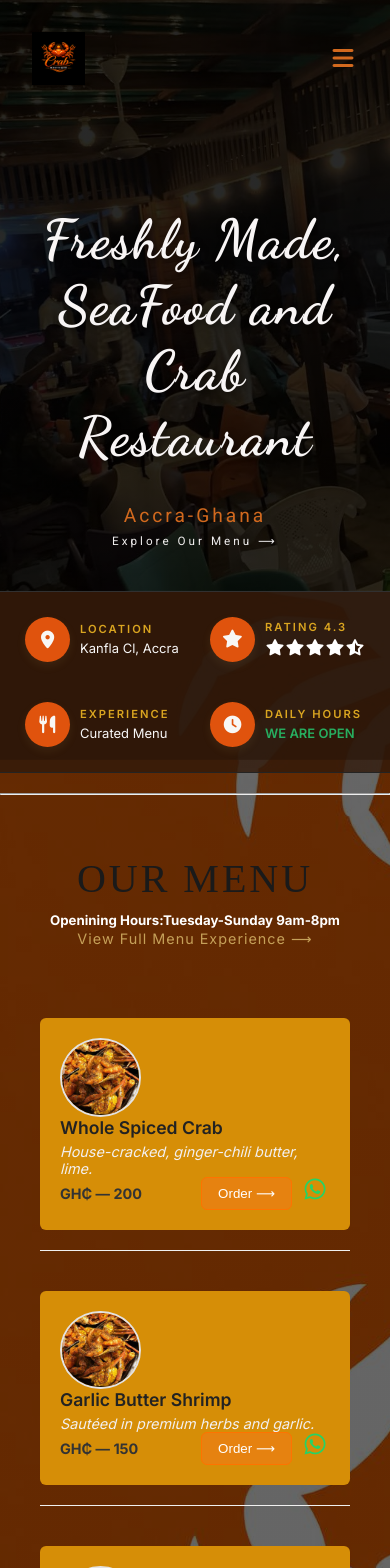
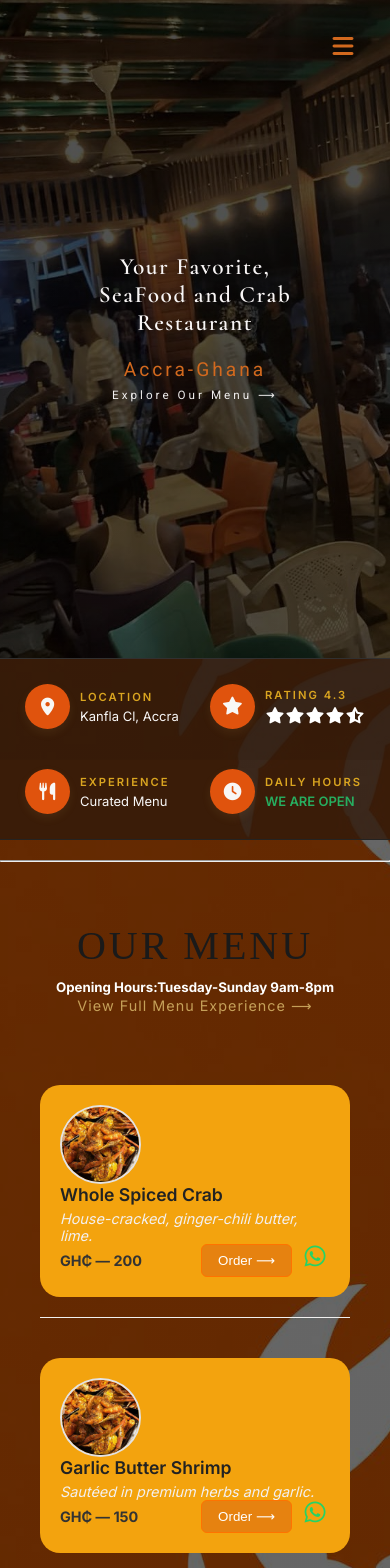
Before and after one commit to xebi112/Crab-Boutique, a React (Vite) app in the folder crab-boutique/: page / in a window 390 px wide. Shown: the top 1568 px of the page. Built offline with nearby package versions, Linux system fonts and the light colour scheme; a web font is replaced by a local one.

Commit message:
mobile view

```diff
--- a/crab-boutique/src/COMPONENTS/Home.jsx
+++ b/crab-boutique/src/COMPONENTS/Home.jsx
@@ -70,9 +70,7 @@ function Home() {
       <div className={`Header ${isSticky ? "sticky" : ""}`}>
         <div className="overlay">
           <div className="head">
-            <p className="logo-name">
-              <img src="crab-Boutiques Logo.png" />
-            </p>
+            <p className="logo-name"></p>
 
             <div className="toggle-menus">
               {!isOpen ? (
@@ -124,7 +122,7 @@ function Home() {
           <section className="hero-section">
             <div className="small-screen-hero-mesg">
               <p className="small-screen-logo-name" data-aos="fade-right">
-                Freshly Made,
+                Your Favorite,
                 <br />
                 SeaFood and Crab Restaurant
               </p>
@@ -202,7 +200,7 @@ function Home() {
               className={`status-value ${shopStatus === true ? "open" : "closed"}`}
             >
               {shopStatus === "MONDAY_CLOSED"
-                ? "Sorry, We are not open on Mondays"
+                ? " We are not open on Mondays"
                 : shopStatus
                   ? " WE ARE OPEN"
                   : "CLOSED UNTIL 9AM"}
@@ -269,7 +267,7 @@ function Home() {
         <div className="menu-table" id="menu">
           <div className="menu-header-area">
             <p className="menu-head">our Menu</p>
-            <h5>Openining Hours:Tuesday-Sunday 9am-8pm</h5>
+            <h5>Opening Hours:Tuesday-Sunday 9am-8pm</h5>
             <Link to="/menu" className="menu-text">
               View Full Menu Experience ⟶
             </Link>
--- a/crab-boutique/src/index.css
+++ b/crab-boutique/src/index.css
@@ -419,7 +419,7 @@ span {
 /*HEARDER STYLING*/
 @media (max-width: 768px) {
   .Header {
-    height: 70vh;
+    height: 78dvh;
     width: 100%;
   }
 
@@ -468,14 +468,14 @@ span {
   }
 
   .small-screen-logo-name {
-    font-size: 14vw;
+    font-size: 6vw;
     line-height: 1.2;
+    letter-spacing: 1.5px;
     text-align: center;
-    letter-spacing: 1.5px;
-    font-family: "Dancing Script";
-    font-weight: 900;
+    font-family: "Cormorant";
+    font-weight: 600;
     color: #f8f5f5;
-    text-shadow: 2px 2px 6px rgba(0, 0, 0, 0.5);
+    text-shadow: 2px 2px 6px rgba(8, 5, 2, 0.5);
   }
 
   .small-screen-hero-mesg {
@@ -486,6 +486,7 @@ span {
     letter-spacing: 3px;
     font-family: "Roboto";
     color: #d2691e;
+    margin: 20%;
   }
   .small-screen-hero-submesg {
     font-size: 3.5vw; /* smaller than the logo text */
@@ -502,7 +503,10 @@ span {
     margin: 0 5px; /* spacing around spans */
   }
   .overlay {
-    background-image: linear-gradient(rgba(0, 0, 0, 0.6), rgba(0, 0, 0, 0.6));
+    background-image: linear-gradient(
+      rgba(0, 0, 0, 0.199),
+      rgba(0, 0, 0, 0.199)
+    );
     background-size: cover;
     background-position: center;
     height: 90vh;
@@ -610,8 +614,10 @@ span {
     font-size: 1.5rem;
     color: #d2691e;
   }
+
   .menu-table {
-    max-width: 1000px;
+    /*hamburger styling mobile*/
+    width: 100%;
     margin: 0;
     padding: 40px;
     background-color: transparent;
@@ -665,10 +671,10 @@ span {
   }
 
   .item-info {
-    background-color: #d68e07;
+    background-color: #f3a30e;
     padding: 20px;
     color: #fff;
-    border-radius: 6px;
+    border-radius: 20px;
   }
 
   .about-details {
@@ -724,5 +730,5 @@ span {
 
 /* Ensure padding adjustments exist on subsequent blocks so structural elements don't suddenly jump up */
 .Header.sticky {
-  padding-bottom: 70px; /* Matches the layout height calculation of your active navbar element */
+  padding-bottom: 50px; /* Matches the layout height calculation of your active navbar element */
 }
```
